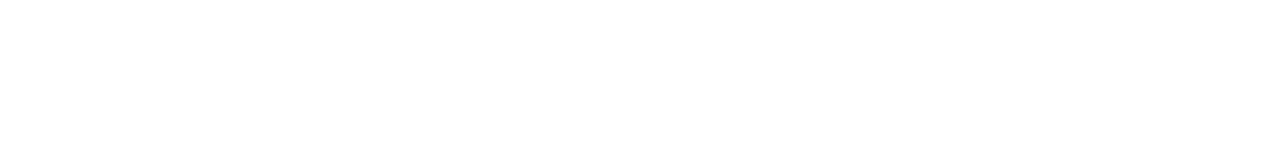
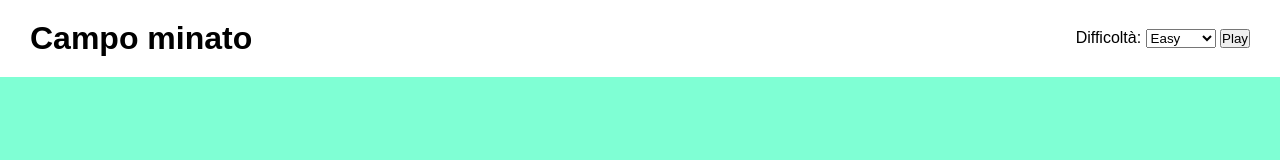
Before and after one commit to giacomofigus/js-campominato-grid, a plain HTML site: page index.html in a window 1280 px wide. Drawn offline with Linux system fonts and the light colour scheme.

Commit message:
added: header-style

```diff
--- a/index.html
+++ b/index.html
@@ -8,7 +8,24 @@
 </head>
 <body>
 
+    <main>
+        <header>
+            <h1>Campo minato</h1>
 
+            <div>
+                <div>
+                    <span>Difficoltà:</span>
+                    <select id="">
+                        <option value="Easy">Easy</option>
+                        <option value="Medium">Medium</option>
+                        <option value="Hard">Hard</option>
+                    </select>
+
+                    <button>Play</button>
+                </div>
+            </div>
+        </header>
+    </main>
 
     <script src="./main.js"></script>
 </body>
--- a/style.css
+++ b/style.css
@@ -0,0 +1,20 @@
+*{
+    margin: 0;
+    padding: 0;
+    box-sizing: border-box;
+
+}
+
+body{
+    background-color: #7FFFD4;
+    font-family: sans-serif;
+}
+
+header{
+    display: flex;
+    align-items: center;
+    justify-content: space-between;
+    padding-inline: 30px;
+    padding-block: 20px;
+    background-color: white;
+}
```
